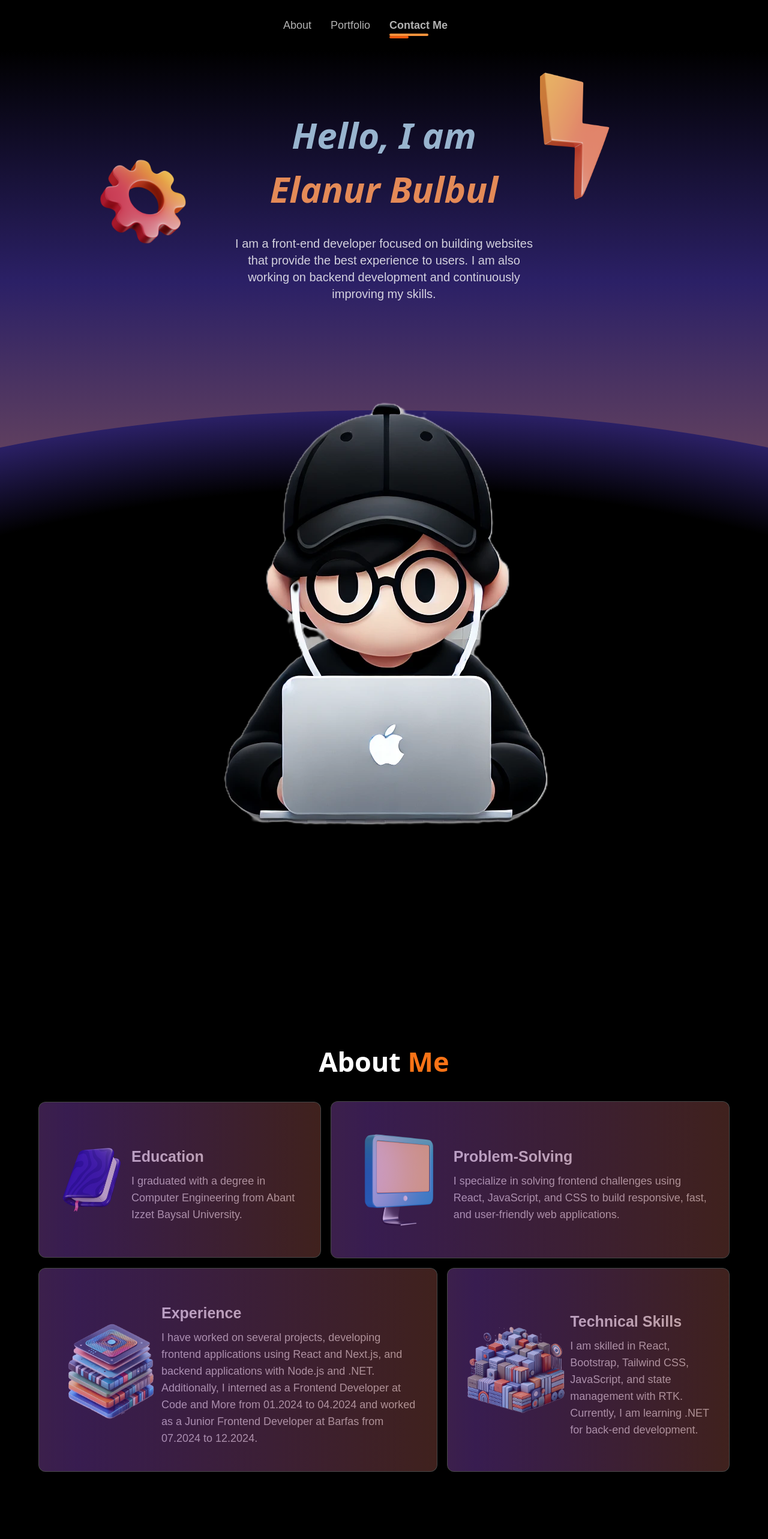
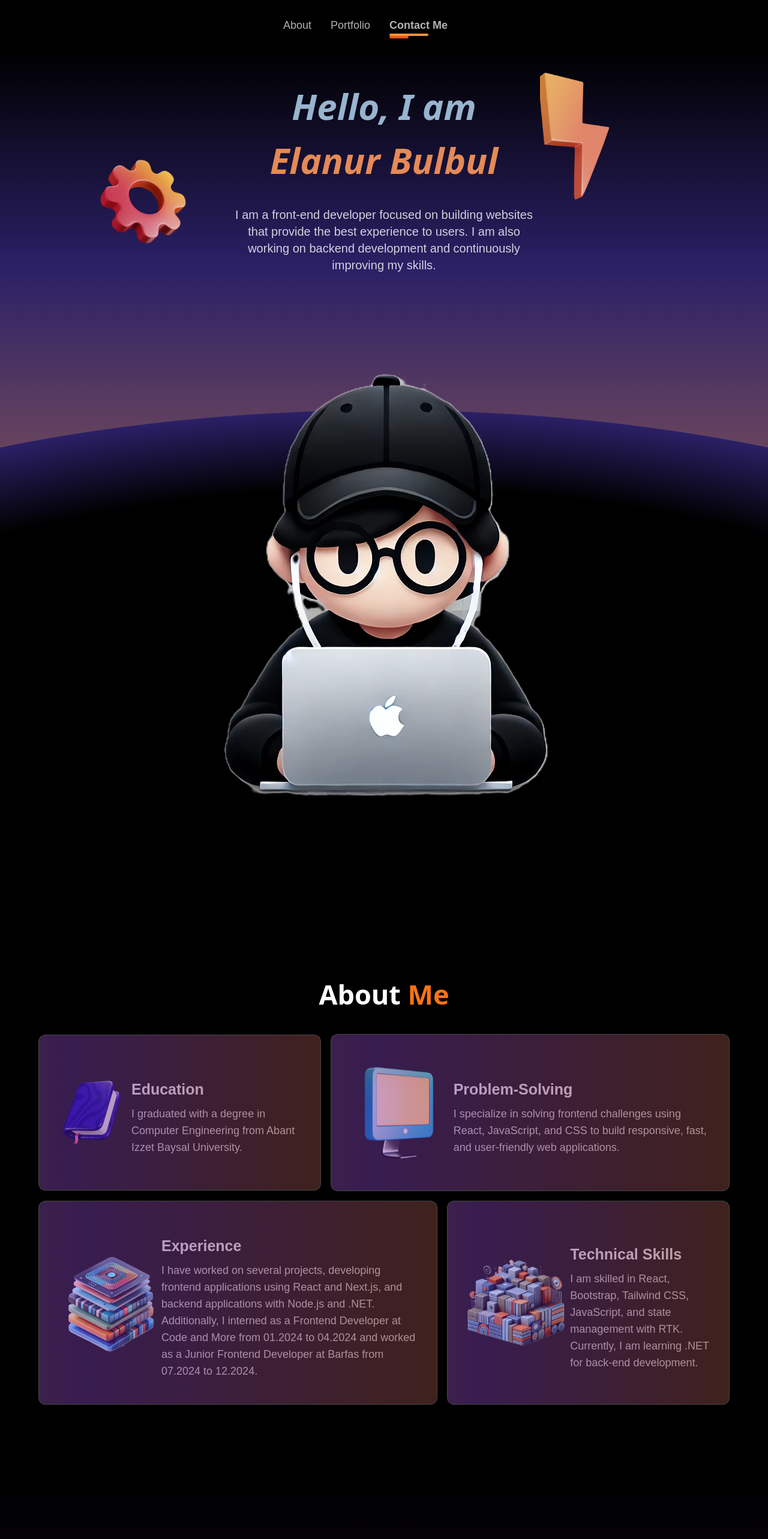
Before and after one commit to elanurbulbul/MyPortfolio, a Next.js app: page / in a window 1280 px wide. Shown: the top 2566 px of the page at 60% size. Built offline with nearby package versions, Linux system fonts and the light colour scheme.

Commit message:
EditedSkills

```diff
--- a/src/components/About.tsx
+++ b/src/components/About.tsx
@@ -8,7 +8,7 @@ import skills from "../assets/skills.png";
 
 const About = () => {
   return (
-    <div className="py-16 lg:py-24 max-w-[1400px] px-10 lg:px-16 xxl:px-0 mx-auto my-4" id="about">
+    <div className="py-16 lg:py-24 max-w-[1400px] px-10 lg:px-16 xxl:px-0 mx-auto mb-6" id="about">
       <h2 className="text-white text-center font-semibold px-4 mb-8 font-sans">
         About
         <span className="text-orange-500"> Me</span>
--- a/src/components/Hero.tsx
+++ b/src/components/Hero.tsx
@@ -8,7 +8,7 @@ import { motion } from "framer-motion";
 
 const Hero = () => {
   return (
-    <div className="py-16 lg:py-24 relative overflow-clip bg-[linear-gradient(to_bottom,#000,#2B2066_25%,#8F5C59_60%,#DBAF69_80%)]">
+    <div className="py-12  relative overflow-clip bg-[linear-gradient(to_bottom,#000,#2B2066_25%,#8F5C59_60%,#DBAF69_80%)]">
       <div className="absolute rounded-[50%] w-[3000px] h-[1300px] bg-[radial-gradient(closest-side,#000_80%,#2B2066)] top-[600px] left-[50%] -translate-x-1/2 -z-1"></div>
       <div className="">
         <div className=" text-white font-semibold italic text-center font-sans">
--- a/src/components/Skills.tsx
+++ b/src/components/Skills.tsx
@@ -15,7 +15,7 @@ const skillIcons = [
 const Skills = () => {
   return (
     <div className='bg-[linear-gradient(to_top,#000,#381a5f_80%)] '>
-        <div className='text-white max-w-[1400px]  mx-auto px-10 lg:px-16 xxl:px-0 py-16 lg:py-24 text-center'>
+        <div className='text-white max-w-[1400px]  mx-auto px-10 lg:px-16 xxl:px-0 py-16 lg:py-24 lg:mb-8 text-center'>
             <h2 className='font-sans font-semibold mb-8'>What I do</h2>
             <div className='grid grid-cols-2 md:grid-cols-3 lg:grid-cols-5 gap-3'>
                 {skillIcons.map((skill,index) => (
```
